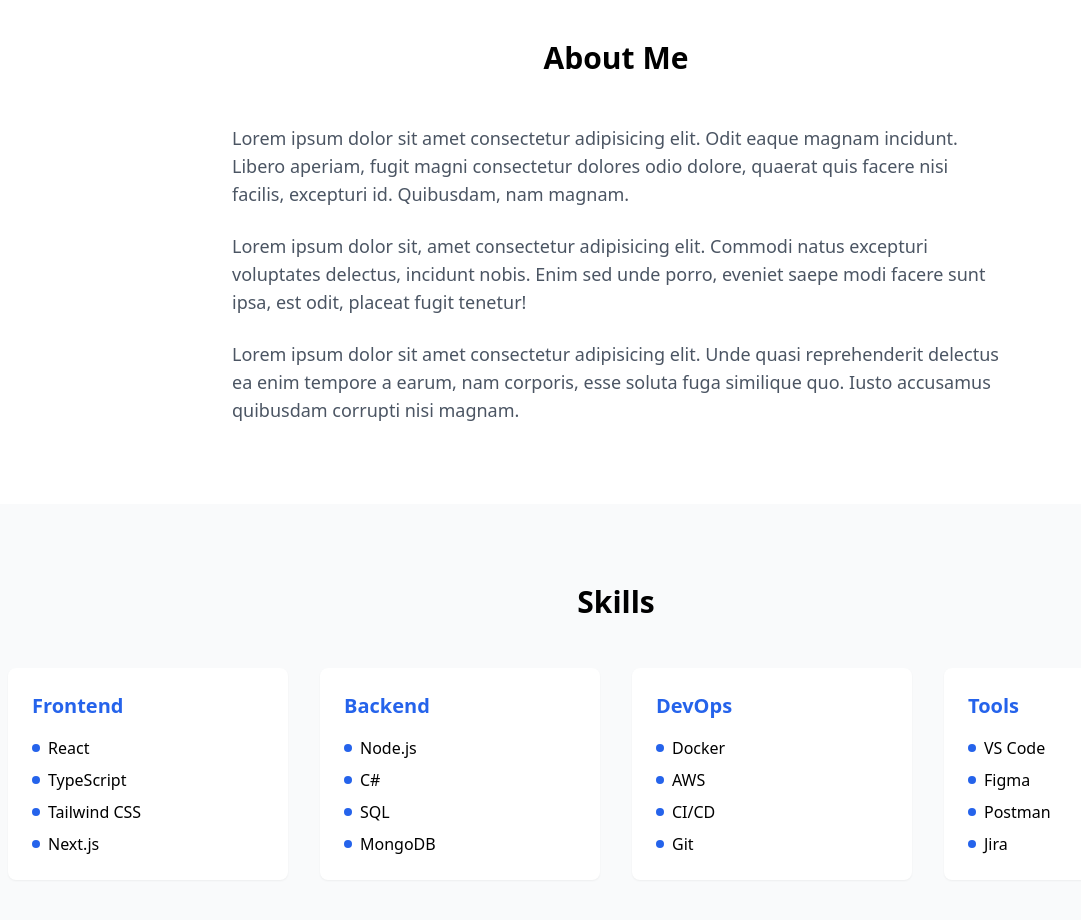
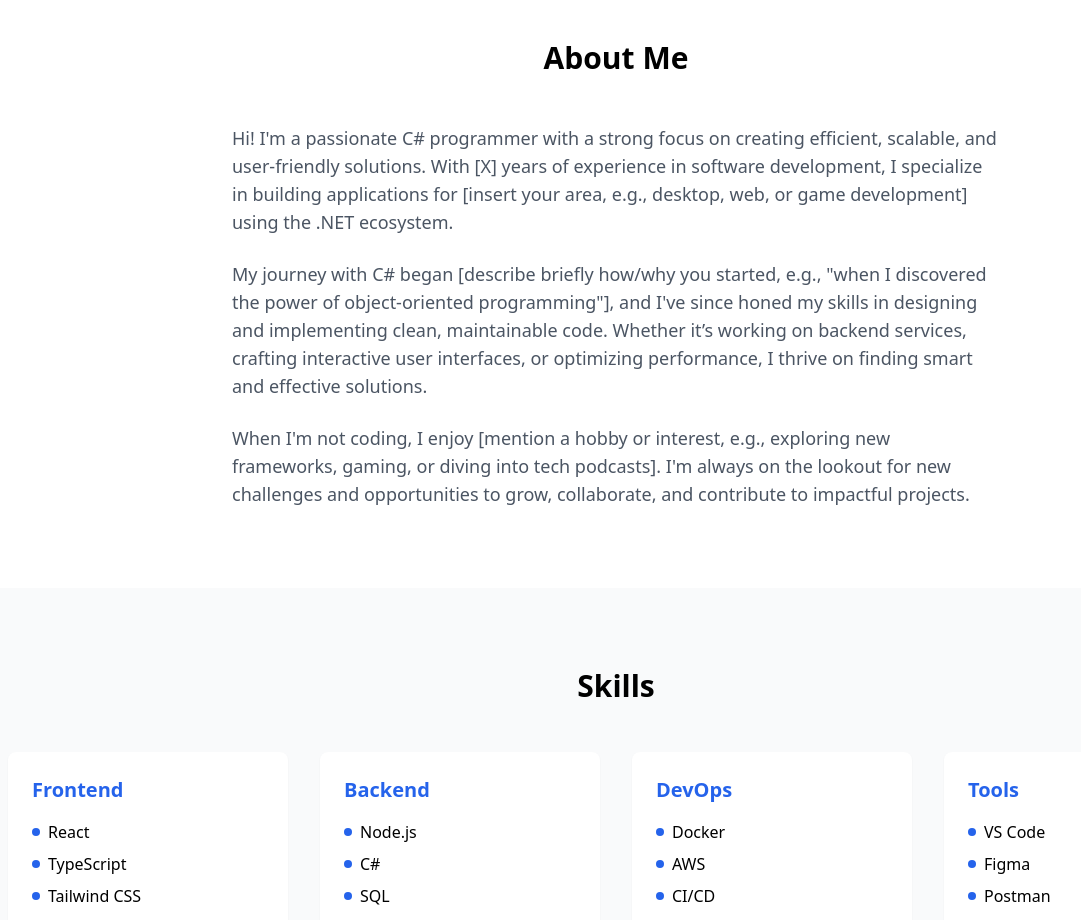
Before and after one commit to elmaxco/project_portfolio, a React (Vite) app: page / in a window 1280 px wide. Shown: the part 840-1760 px from the top of the page, without its empty margins (24-1105 px from the left). Built offline with nearby package versions, Linux system fonts and the light colour scheme.

Commit message:
Update About component: revise personal description and professional focus

```diff
--- a/src/components/About.tsx
+++ b/src/components/About.tsx
@@ -5,13 +5,13 @@
         <h2 className="text-3xl font-bold text-center mb-12">About Me</h2>
         <div className="max-w-3xl mx-auto text-lg text-gray-600 space-y-6">
           <p>
-           Lorem ipsum dolor sit amet consectetur adipisicing elit. Odit eaque magnam incidunt. Libero aperiam, fugit magni consectetur dolores odio dolore, quaerat quis facere nisi facilis, excepturi id. Quibusdam, nam magnam.
+          Hi! I'm a passionate C# programmer with a strong focus on creating efficient, scalable, and user-friendly solutions. With [X] years of experience in software development, I specialize in building applications for [insert your area, e.g., desktop, web, or game development] using the .NET ecosystem.
           </p>
           <p>
-            Lorem ipsum dolor sit, amet consectetur adipisicing elit. Commodi natus excepturi voluptates delectus, incidunt nobis. Enim sed unde porro, eveniet saepe modi facere sunt ipsa, est odit, placeat fugit tenetur!
+          My journey with C# began [describe briefly how/why you started, e.g., "when I discovered the power of object-oriented programming"], and I've since honed my skills in designing and implementing clean, maintainable code. Whether it’s working on backend services, crafting interactive user interfaces, or optimizing performance, I thrive on finding smart and effective solutions.
           </p>
           <p>
-            Lorem ipsum dolor sit amet consectetur adipisicing elit. Unde quasi reprehenderit delectus ea enim tempore a earum, nam corporis, esse soluta fuga similique quo. Iusto accusamus quibusdam corrupti nisi magnam.
+          When I'm not coding, I enjoy [mention a hobby or interest, e.g., exploring new frameworks, gaming, or diving into tech podcasts]. I'm always on the lookout for new challenges and opportunities to grow, collaborate, and contribute to impactful projects.
           </p>
         </div>
       </div>
```
